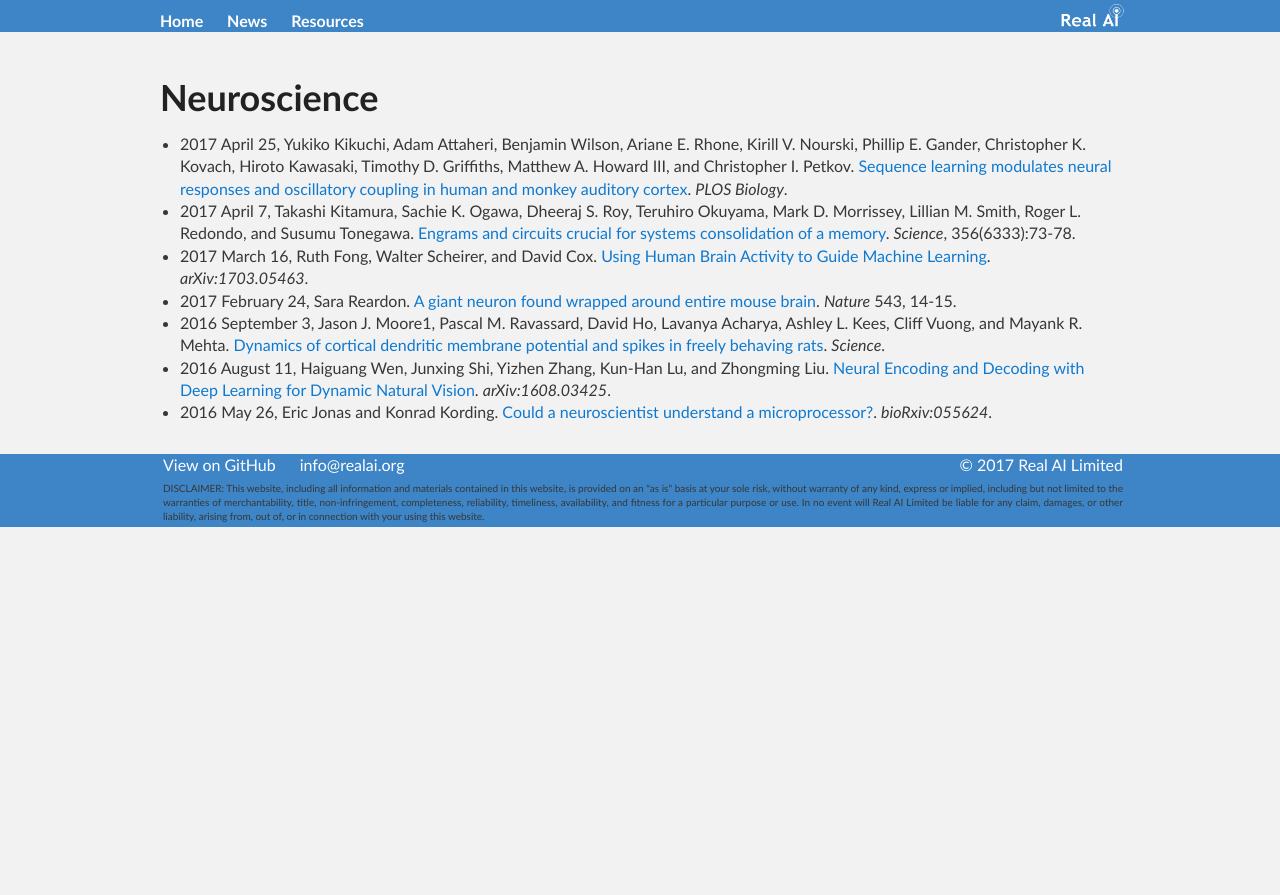
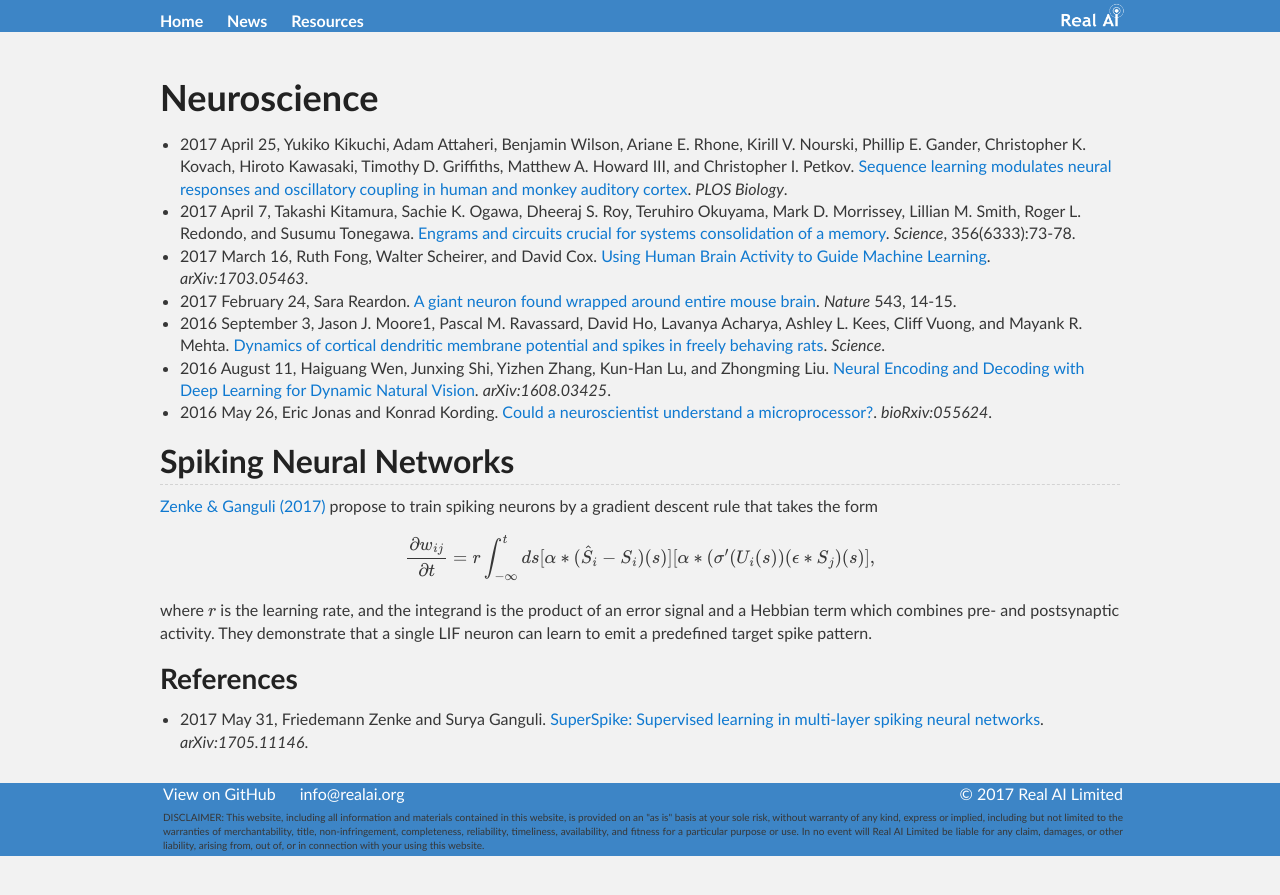
Before and after one commit to Tonywuhk/realai.org, a Jekyll site: the page built from neuroscience.md, in a window 1280 px wide. Shown: the top 895 px of the page. Built offline with Jekyll 4.4.1, drawn with Linux system fonts in a browser that asks for light colours; our own code applies the rules of GitHub Pages for plain Markdown files; formulas are drawn with MathJax 3; comment, search, counter and statistics services are not loaded; the repository's description, which GitHub fills in, is left out.

Commit message:
Update neuroscience.md

```diff
--- a/neuroscience.md
+++ b/neuroscience.md
@@ -10,3 +11,17 @@ permalink: /neuroscience/
 * 2016 September 3, Jason J. Moore1, Pascal M. Ravassard, David Ho, Lavanya Acharya, Ashley L. Kees, Cliff Vuong, and Mayank R. Mehta. [Dynamics of cortical dendritic membrane potential and spikes in freely behaving rats](http://science.sciencemag.org/content/early/2017/03/08/science.aaj1497). *Science*.
 * 2016 August 11, Haiguang Wen, Junxing Shi, Yizhen Zhang, Kun-Han Lu, and Zhongming Liu. [Neural Encoding and Decoding with Deep Learning for Dynamic Natural Vision](https://arxiv.org/abs/1608.03425). *arXiv:1608.03425*.
 * 2016 May 26, Eric Jonas and Konrad Kording. [Could a neuroscientist understand a microprocessor?](http://biorxiv.org/content/early/2016/05/26/055624). *bioRxiv:055624*.
+
+## Spiking Neural Networks
+
+[Zenke & Ganguli (2017)](https://arxiv.org/abs/1705.11146) propose to train spiking neurons by a gradient descent rule that takes the form
+
+$$
+\frac{\partial w_{ij}}{\partial t} = r \int^t_{-\infty}ds [\alpha * (\hat{S}_i-S_i)(s)] [ \alpha * ({\sigma}'(U_i(s))(\epsilon * S_j)(s) ],
+$$
+
+where \\(r\\) is the learning rate, and the integrand is the product of an error signal and a Hebbian term which combines pre- and postsynaptic activity. They demonstrate that a single LIF neuron can learn to emit a predefined target spike pattern.
+
+### References
+
+* 2017 May 31, Friedemann Zenke and Surya Ganguli. [SuperSpike: Supervised learning in multi-layer spiking neural networks](https://arxiv.org/abs/1705.11146). *arXiv:1705.11146*.
```
Also changed, not shown: other parts of neuroscience.md (+1 -0 lines).
